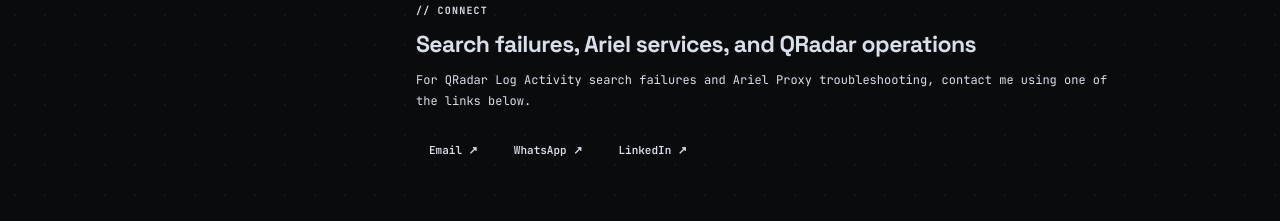
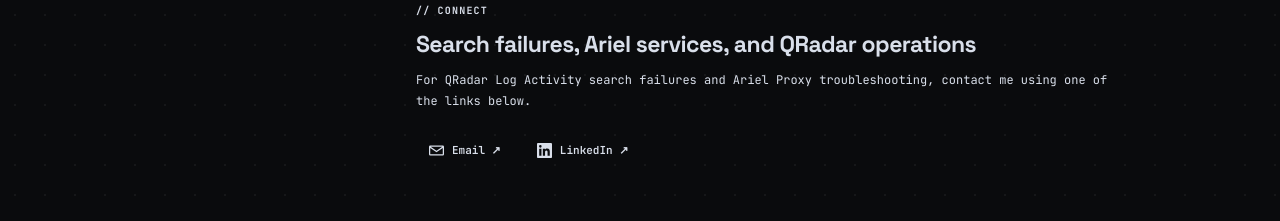
Before and after one commit to agamalx0/agamalx0.github.io, a plain HTML site: page articles/qradar-ariel-proxy-search-failure.html in a window 1280 px wide. Shown: the part 4920-5141 px from the top of the page. Drawn offline with Linux system fonts and the light colour scheme; no server answers.

Commit message:
Update article contact links

```diff
--- a/articles/qradar-ariel-proxy-search-failure.html
+++ b/articles/qradar-ariel-proxy-search-failure.html
@@ -102,7 +102,7 @@
 <span class="hook-kicker">IBM QRadar SIEM</span>
 <p class="hook-title">Search failures, Ariel services, and QRadar operations</p>
 <p>For QRadar Log Activity search failures and Ariel Proxy troubleshooting, contact me using one of the links below.</p>
-<div class="contact-links"><a href="mailto:as.ga2019@gmail.com?subject=QRadar%20Ariel%20Proxy%20search%20issue">Email ↗</a><a href="https://wa.me/966598243358?text=Hi%20Ashraf%2C%20I%20read%20your%20QRadar%20Ariel%20Proxy%20search%20troubleshooting%20note." target="_blank" rel="noopener noreferrer">WhatsApp ↗</a><a href="https://www.linkedin.com/in/1elrawy/" target="_blank" rel="noopener noreferrer">LinkedIn ↗</a></div>
+<div class="contact-links"><a href="mailto:as.ga2019@gmail.com?subject=QRadar%20Ariel%20Proxy%20search%20issue"><svg class="contact-icon" viewBox="0 0 24 24" aria-hidden="true"><path d="M2 4h20a2 2 0 0 1 2 2v12a2 2 0 0 1-2 2H2a2 2 0 0 1-2-2V6a2 2 0 0 1 2-2Zm10 8.2L21.2 6H2.8L12 12.2Zm0 2.4L2 8v10h20V8l-10 6.6Z"/></svg>Email ↗</a><a href="https://www.linkedin.com/in/1elrawy/" target="_blank" rel="noopener noreferrer"><svg class="contact-icon" viewBox="0 0 24 24" aria-hidden="true"><path d="M20.45 20.45h-3.56v-5.57c0-1.33-.02-3.04-1.85-3.04-1.85 0-2.13 1.44-2.13 2.94v5.67H9.35V9h3.42v1.56h.05c.48-.9 1.64-1.85 3.37-1.85 3.6 0 4.26 2.37 4.26 5.45v6.29ZM5.34 7.43a2.06 2.06 0 1 1 0-4.12 2.06 2.06 0 0 1 0 4.12ZM7.12 20.45H3.56V9h3.56v11.45ZM22.22 0H1.77C.79 0 0 .77 0 1.72v20.56C0 23.23.79 24 1.77 24h20.45c.98 0 1.78-.77 1.78-1.72V1.72C24 .77 23.2 0 22.22 0Z"/></svg>LinkedIn ↗</a></div>
 </div>
 <div class="related"><a href="/articles/qradar-troubleshooting.html"><small>RELATED GUIDE</small><strong>← QRadar troubleshooting checklist</strong></a><a href="/articles/qradar-tomcat-cache-ui-troubleshooting.html"><small>RELATED GUIDE</small><strong>QRadar GUI and Tomcat recovery →</strong></a></div>
 </article>
```
